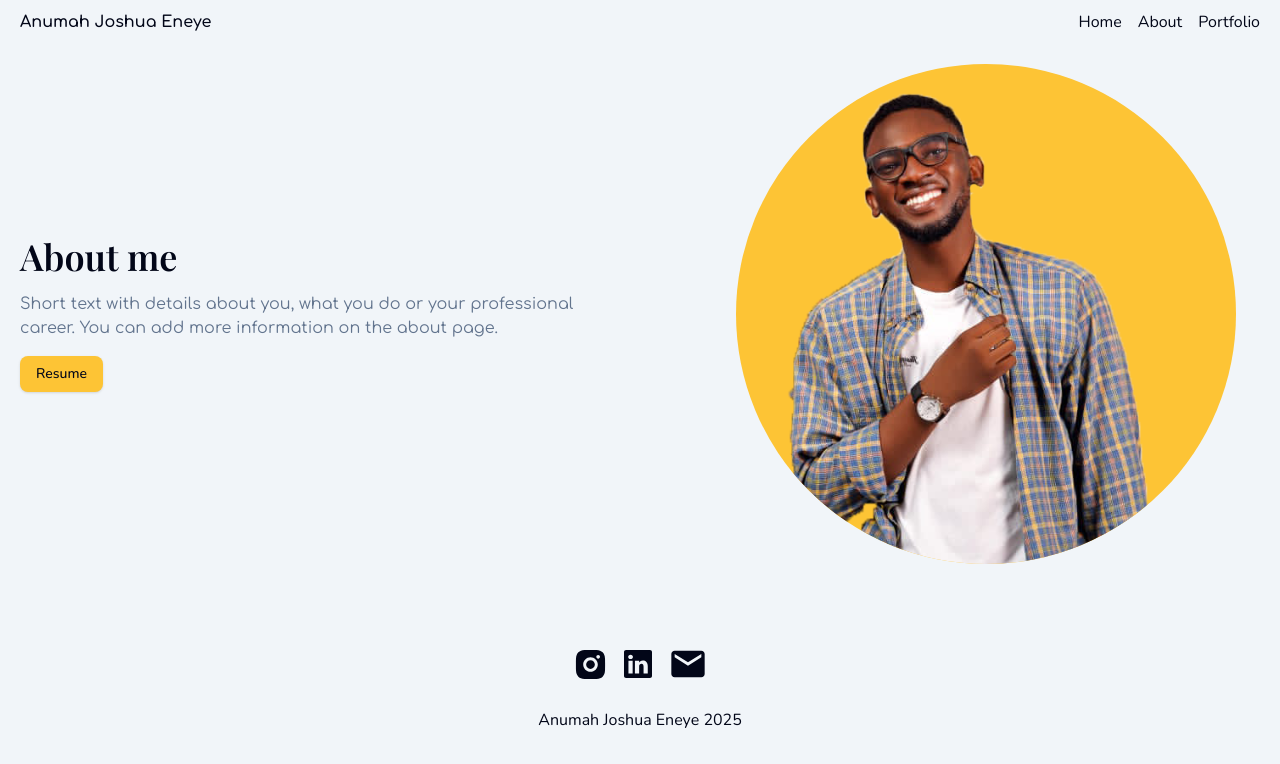
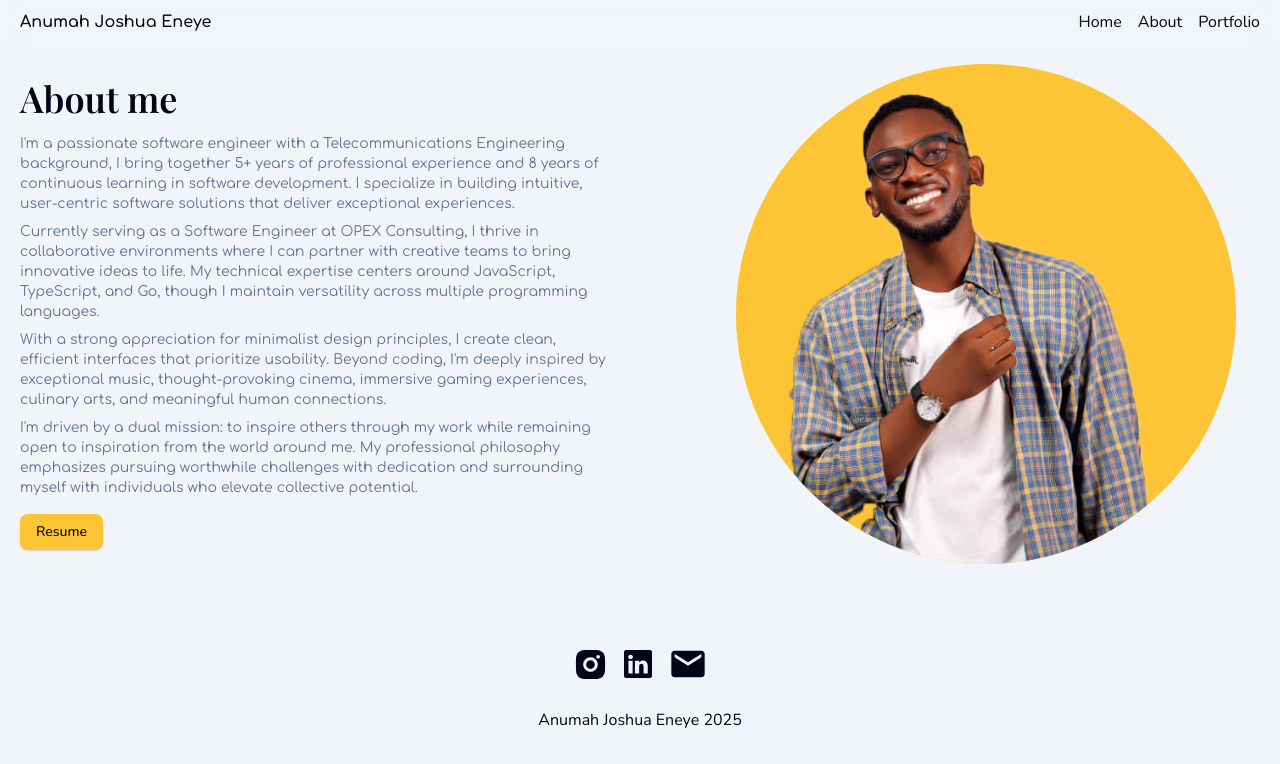
Before and after one commit to Ernie1234/ernie-portfolio, a Next.js app: page /about in a window 1280 px wide. Shown: the top 764 px of the page. Built offline with nearby package versions, Linux system fonts and the light colour scheme; a web font is replaced by a local one.

Commit message:
feat: add text details

```diff
--- a/app/about/page.tsx
+++ b/app/about/page.tsx
@@ -10,10 +10,36 @@ export default function About() {
           <p className="font-tertiary text-lg md:text-xl lg:text-4xl font-semibold">
             About me
           </p>
-          <p className="text-muted-foreground font-display">
-            Short text with details about you, what you do or your professional
-            career. You can add more information on the about page.
-          </p>
+          <div className="flex flex-col space-y-2 text-sm">
+            <p className="text-muted-foreground font-display">
+              I&apos;m a passionate software engineer with a Telecommunications
+              Engineering background, I bring together 5+ years of professional
+              experience and 8 years of continuous learning in software
+              development. I specialize in building intuitive, user-centric
+              software solutions that deliver exceptional experiences.
+            </p>
+            <p className="text-muted-foreground font-display">
+              Currently serving as a Software Engineer at OPEX Consulting, I
+              thrive in collaborative environments where I can partner with
+              creative teams to bring innovative ideas to life. My technical
+              expertise centers around JavaScript, TypeScript, and Go, though I
+              maintain versatility across multiple programming languages.
+            </p>
+            <p className="text-muted-foreground font-display">
+              With a strong appreciation for minimalist design principles, I
+              create clean, efficient interfaces that prioritize usability.
+              Beyond coding, I&apos;m deeply inspired by exceptional music,
+              thought-provoking cinema, immersive gaming experiences, culinary
+              arts, and meaningful human connections.
+            </p>
+            <p className="text-muted-foreground font-display">
+              I&apos;m driven by a dual mission: to inspire others through my
+              work while remaining open to inspiration from the world around me.
+              My professional philosophy emphasizes pursuing worthwhile
+              challenges with dedication and surrounding myself with individuals
+              who elevate collective potential.
+            </p>
+          </div>
           <div className="flex gap-4">
             <Button>Resume</Button>
           </div>
--- a/components/Footer.tsx
+++ b/components/Footer.tsx
@@ -9,6 +9,7 @@ import {
   TooltipProvider,
   TooltipTrigger,
 } from "@/components/ui/tooltip";
+import Link from "next/link";
 
 function Footer() {
   const currentYear = new Date().getFullYear();
@@ -29,7 +30,9 @@ function Footer() {
         <TooltipProvider>
           <Tooltip>
             <TooltipTrigger>
-              <BsLinkedin size={28} />
+              <Link href="https://www.linkedin.com/in/anumahjoshua/">
+                <BsLinkedin size={28} />
+              </Link>
             </TooltipTrigger>
             <TooltipContent>
               <p>LinkedIn</p>
@@ -39,7 +42,9 @@ function Footer() {
         <TooltipProvider>
           <Tooltip>
             <TooltipTrigger>
-              <MdMail size={40} />
+              <Link href="anumahjoshuaeneye@gmail.com">
+                <MdMail size={40} />
+              </Link>
             </TooltipTrigger>
             <TooltipContent>
               <p>Gmail</p>
--- a/components/Header.tsx
+++ b/components/Header.tsx
@@ -13,10 +13,14 @@ function Header() {
         <h1 className="scroll-m-20 text-3xl md:text-4xl font-bold tracking-tight lg:text-5xl text-shadow my-4 lg:my-6 font-tertiary">
           Hello, my name is Anumah Joshua Eneye
         </h1>
-        <p className="lg:text-lg text-muted-foreground font-display lg:my-4">
-          Short text with details about you, what you do or your professional
-          career. You can add more information on the about page.
+        <p className="lg:text-base text-muted-foreground font-display lg:my-4">
+          I&apos;m a passionate software engineer with a Telecommunications
+          Engineering background, blending 5+ years of professional experience
+          and 8 years of continuous learning to build intuitive, user-centric
+          solutions. Currently at OPEX Consulting, I specialize in JavaScript,
+          TypeScript, and Go.
         </p>
+
         <div className="flex gap-4">
           <Button>Resume</Button>
           <Button variant="outline">LinkedIn</Button>
--- a/components/NavBar.tsx
+++ b/components/NavBar.tsx
@@ -1,8 +1,33 @@
+"use client";
+
+import { cn } from "@/lib/utils";
 import Link from "next/link";
+import { useEffect, useState } from "react";
 
 export default function NavBar() {
+  const [hasScrolled, setHasScrolled] = useState(false);
+
+  useEffect(() => {
+    const handleScroll = () => {
+      if (window.scrollY > 10) {
+        setHasScrolled(true);
+      } else {
+        setHasScrolled(false);
+      }
+    };
+
+    window.addEventListener("scroll", handleScroll);
+    return () => window.removeEventListener("scroll", handleScroll);
+  }, []);
+
   return (
-    <nav className="container flex justify-between items-center mx-auto p-2.5 px-5 fixed top-0 left-0 right-0">
+    <nav
+      className={cn(
+        "fixed top-0 left-0 right-0 z-50 transition-all duration-300 backdrop-blur-md",
+        hasScrolled ? "bg-white bg-opacity-80 shadow-sm backdrop-blur-md" : ""
+      )}
+    >
+      <div className="p-2.5 px-5  container flex justify-between items-center mx-auto ">
         <h1 className="font-display hidden md:block font-semibold">
           Anumah Joshua Eneye{" "}
         </h1>
@@ -18,6 +43,7 @@ export default function NavBar() {
             <Link href="/portfolio">Portfolio</Link>
           </li>
         </ul>
+      </div>
     </nav>
   );
 }
```
Lines whose indentation alone changed are shown as unchanged.
